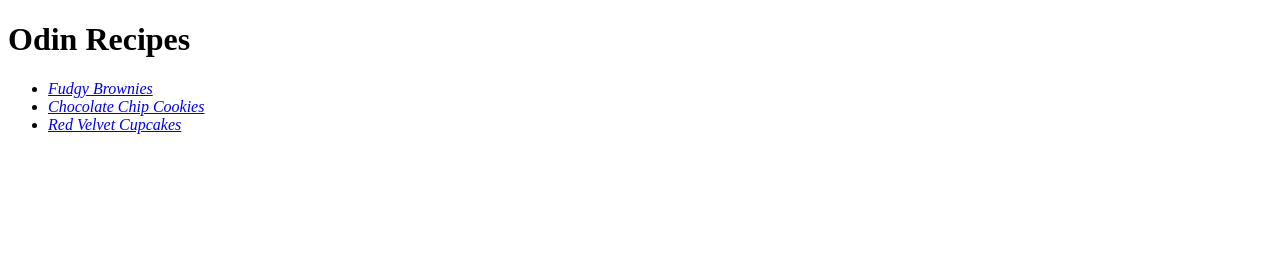
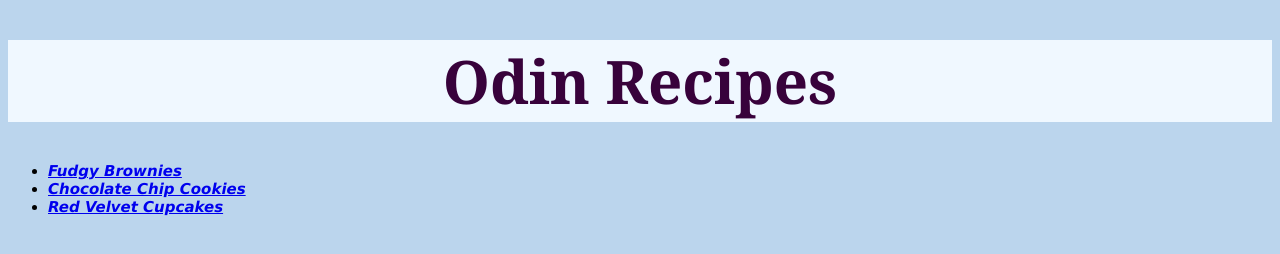
Before and after one commit to yannie-cakes/odin-recipes, a plain HTML site: page index.html in a window 1280 px wide. Drawn offline with Linux system fonts and the light colour scheme.

Commit message:
Style homepage
- Added a background color
- Changed the fonts and font sized of all texts including the header
- Changed font color of header as well

```diff
--- a/index.html
+++ b/index.html
@@ -3,14 +3,17 @@
     <head>
         <meta charset="utf-8">
         <Title>The Odin Project # 1</Title>
+        <link rel="stylesheet" href="style.css">
     </head>
 
     <body>
-        <h1>Odin Recipes</h1>
+        <div class="headers">
+            <h1>Odin Recipes</h1>
+        </div>
         <ul>
-            <li><a href="./recipes/brownies.html"><em>Fudgy Brownies</em></a></li>
-            <li><a href="./recipes/choco-cookies.html"><em>Chocolate Chip Cookies</em></a></li>
-            <li><a href="./recipes/red-velvet-cupcakes.html"><em>Red Velvet Cupcakes</em></a></li>
+            <li><a href="./recipes/brownies.html" class="recipe-titles"><em>Fudgy Brownies</em></a></li>
+            <li><a href="./recipes/choco-cookies.html" class="recipe-titles"><em>Chocolate Chip Cookies</em></a></li>
+            <li><a href="./recipes/red-velvet-cupcakes.html" class="recipe-titles"><em>Red Velvet Cupcakes</em></a></li>
         </ul>
     </body>
 </html>
--- /dev/null
+++ b/style.css
@@ -0,0 +1,18 @@
+body{
+    background-color: #BBD5ED;
+}
+
+.headers{
+    text-align: center;
+    font-family:Cambria, Cochin, Georgia, Times, 'Times New Roman', serif;
+    font-size: 30px;
+    font-weight: bold;
+    background-color: aliceblue;
+    color: #38023B;
+}
+
+a.recipe-titles{
+    font-family:Verdana, Geneva, Tahoma, sans-serif;
+    font-size: 15px;
+    font-weight: bold;
+}
```
